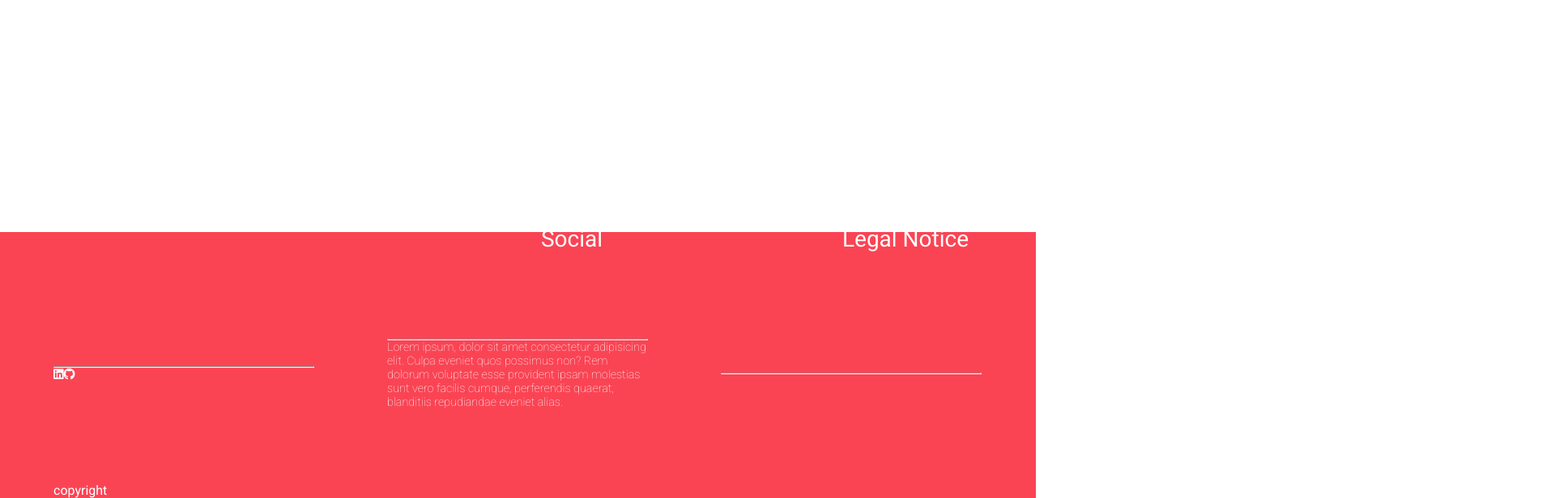
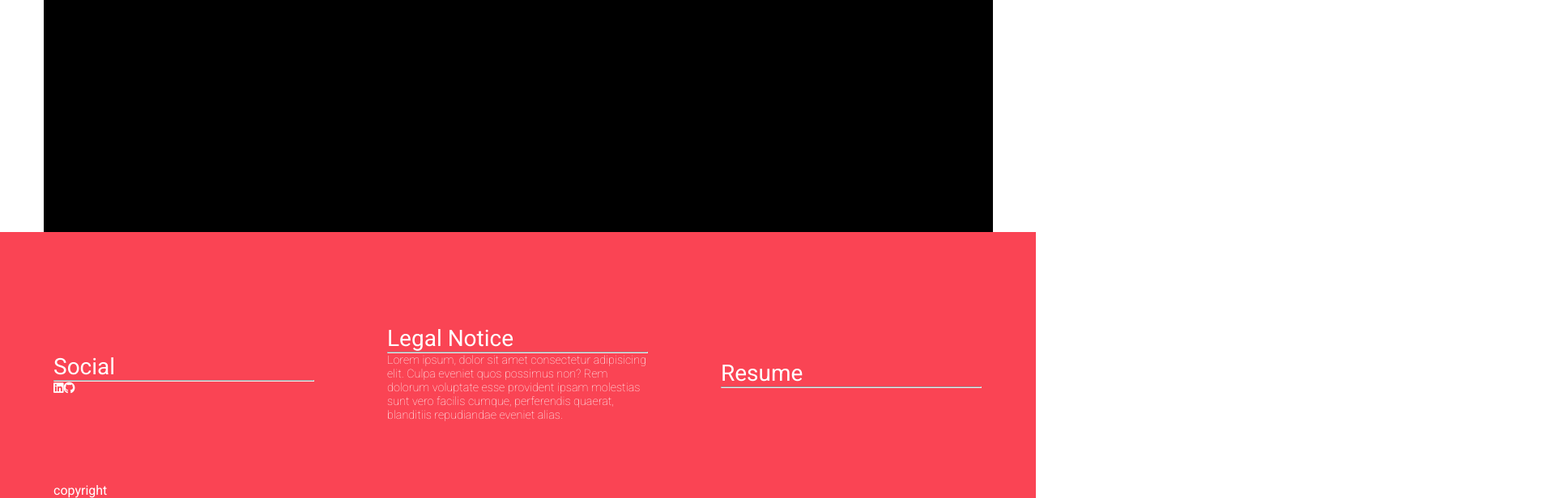
Before and after one commit to Cihaan/portfolio, a Vue app: page /skills in a window 1280 px wide. Shown: the part 513-1129 px from the top of the page at 81% size, 1920 px wide, since content can reach past the window. Built offline with nearby package versions, Linux system fonts and the light colour scheme.

Commit message:
footer width

```diff
--- a/src/components/TheSkills.vue
+++ b/src/components/TheSkills.vue
@@ -32,8 +32,10 @@ $black: #000;
     align-items: center;
     position: absolute;
     top: 50%;
-    height: 10px;
+    height: 100vh;
     margin-top: -100px;
+    background-color: #000;
+     overflow-x: auto;
 }
 
 
--- a/src/components/utils/TheFooter.vue
+++ b/src/components/utils/TheFooter.vue
@@ -8,7 +8,7 @@
 <div class="footer">
     <div class="items">
         <div class="social">
-            <div class="title">Social</div>
+            <div class="titre">Social</div>
             <hr/>
             <div class="content">
                 <i class="fa-brands fa-linkedin"></i>
@@ -16,14 +16,14 @@
             </div>
         </div>
         <div class="notice">
-            <div class="title">Legal Notice</div>
+            <div class="titre">Legal Notice</div>
             <hr/>
             <div class="content">
                 <p>Lorem ipsum, dolor sit amet consectetur adipisicing elit. Culpa eveniet quos possimus non? Rem dolorum voluptate esse provident ipsam molestias sunt vero facilis cumque, perferendis quaerat, blanditiis repudiandae eveniet alias.</p>
             </div>
         </div>
         <div class="resume">
-            <div class="title">Resume</div>
+            <div class="titre">Resume</div>
             <hr/>
             <div class="content">
             </div>
@@ -48,6 +48,7 @@ $black: #000;
     background-color: $red;
     z-index: 10000;
     color: $white;
+    // bottom: 0;
 }
 
 .items {
@@ -71,7 +72,7 @@ $black: #000;
     flex-direction: column;
 }
 
-.title {
+.titre {
     font-size: 1.75rem;
     letter-spacing: 2.75;
     flex: 2;
```
